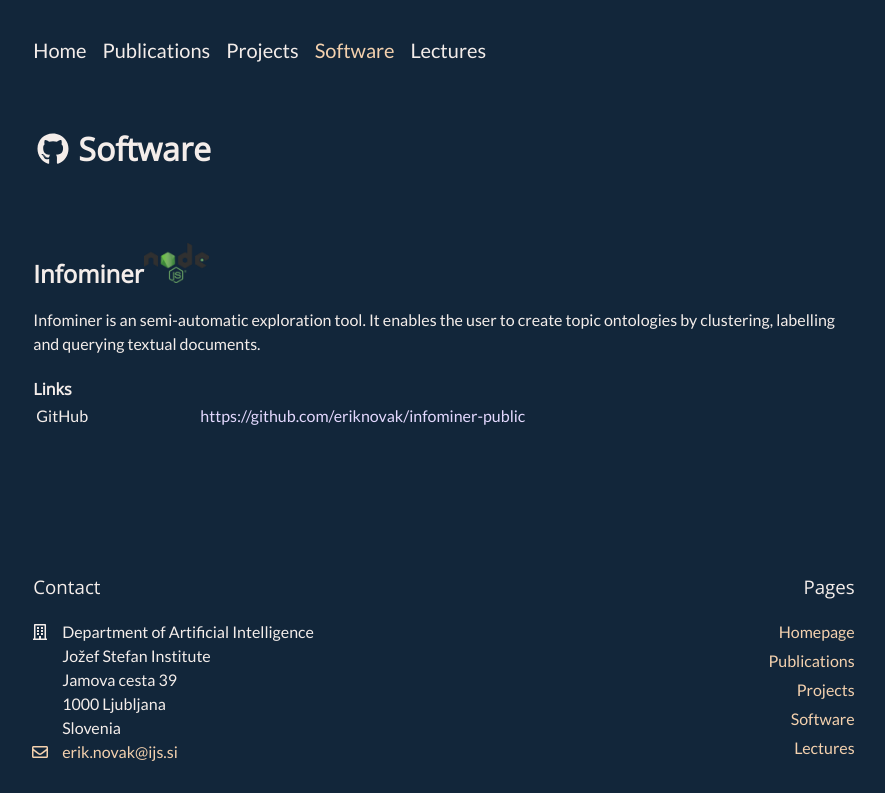
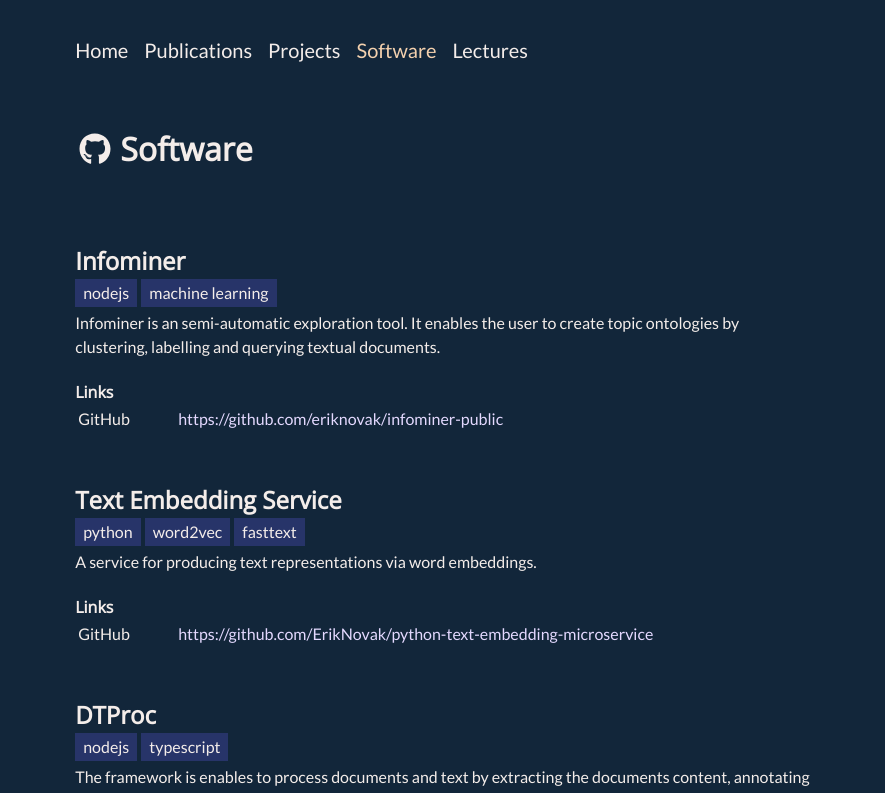
Before and after one commit to eriknovak/eriknovak.github.io, a Next.js app: page /software in a window 1280 px wide. Shown: the top 793 px of the page, without its empty margins (196-1081 px from the left). Built offline with nearby package versions, Linux system fonts and the light colour scheme.

Commit message:
Add additional pages

```diff
--- a/Interfaces.ts
+++ b/Interfaces.ts
@@ -21,7 +21,7 @@ export interface ProjectProps {
 
 export interface SoftwareProps {
   title: string;
-  labels: string[];
+  labels?: string[];
   description?: string[];
   links?: {
     label: string;
--- a/assets/label2image.js
+++ /dev/null
@@ -1,3 +0,0 @@
-module.exports = {
-  nodejs: "/imgs/nodejs.png",
-};
--- a/assets/software.js
+++ b/assets/software.js
@@ -1,7 +1,7 @@
 module.exports = [
   {
     title: "Infominer",
-    labels: ["nodejs"],
+    labels: ["nodejs", "machine learning"],
     description: [
       "Infominer is an semi-automatic exploration tool. It enables the user to create topic ontologies by clustering, labelling and querying textual documents.",
     ],
@@ -9,4 +9,30 @@ module.exports = [
       { label: "GitHub", url: "https://github.com/eriknovak/infominer-public" },
     ],
   },
+  {
+    title: "Text Embedding Service",
+    labels: ["python", "word2vec", "fasttext"],
+    description: [
+      "A service for producing text representations via word embeddings.",
+    ],
+    links: [
+      {
+        label: "GitHub",
+        url: "https://github.com/ErikNovak/python-text-embedding-microservice",
+      },
+    ],
+  },
+  {
+    title: "DTProc",
+    labels: ["nodejs", "typescript"],
+    description: [
+      "The framework is enables to process documents and text by extracting the documents content, annotating and translating the text, and validating the output.",
+      "The framework is developed in TypeScript, but can be easily used on NodeJS.",
+      "The service is based on the qtopology module, which is a distributed stream processing layer and is able to construct components for adding them to the tool.",
+    ],
+    links: [
+      { label: "GitHub", url: "https://github.com/ErikNovak/DTProc" },
+      { label: "QTopology", url: "https://github.com/qminer/qtopology" },
+    ],
+  },
 ];
--- a/components/Software.tsx
+++ b/components/Software.tsx
@@ -9,18 +9,17 @@ export default function Software(props: SoftwareProps) {
 
   return (
     <div className={styles.software}>
-      <h2 className={styles.title}>
-        {title}
-        {labels
-          ? labels.map((label, id) => (
-              <img
-                key={id}
-                className={styles.image}
-                src={label2image[label]}
-              ></img>
-            ))
-          : null}
-      </h2>
+      <h2 className={styles.title}>{title}</h2>
+
+      {labels ? (
+        <div className={styles.labels}>
+          {labels.map((label, id) => (
+            <div key={id} className={styles.label}>
+              {label}
+            </div>
+          ))}
+        </div>
+      ) : null}
 
       {description
         ? description.map((desc, id) => <p key={id}>{desc}</p>)
--- a/styles/default.scss
+++ b/styles/default.scss
@@ -25,12 +25,12 @@ body {
   .main {
     @apply mb-auto;
     @apply grid;
-    @apply sm:grid-cols-6 2xl:grid-cols-12;
+    @apply sm:grid-cols-6 xl:grid-cols-10 2xl:grid-cols-12;
     @apply gap-4;
     @apply p-5 pb-16;
     .content {
-      @apply sm:col-span-4;
-      @apply sm:col-start-2 2xl:col-start-5;
+      @apply sm:col-span-4 xl:col-span-6;
+      @apply sm:col-start-2 xl:col-start-3 2xl:col-start-4;
     }
   }
 }
--- a/styles/modules/Footer.module.scss
+++ b/styles/modules/Footer.module.scss
@@ -3,7 +3,7 @@
 
 .footer {
   @apply grid;
-  @apply grid-cols-1 sm:grid-cols-6 2xl:grid-cols-12;
+  @apply grid-cols-1 sm:grid-cols-6 xl:grid-cols-10 2xl:grid-cols-12;
   @apply gap-4;
   @apply p-5;
   color: $lightColor;
@@ -23,8 +23,8 @@
   }
 
   .grid {
-    @apply sm:col-span-4;
-    @apply sm:col-start-2 2xl:col-start-5;
+    @apply sm:col-span-4 xl:col-span-6;
+    @apply sm:col-start-2 xl:col-start-3 2xl:col-start-4;
 
     @apply flex;
     @apply flex-col sm:flex-row;
--- a/styles/modules/Header.module.scss
+++ b/styles/modules/Header.module.scss
@@ -2,13 +2,13 @@
 
 .navbar {
   @apply grid;
-  @apply sm:grid-cols-6 2xl:grid-cols-12;
+  @apply sm:grid-cols-6 xl:grid-cols-10 2xl:grid-cols-12;
   @apply gap-4;
   @apply p-5;
 
   .navigationPannel {
-    @apply sm:col-span-4;
-    @apply sm:col-start-2 2xl:col-start-5;
+    @apply sm:col-span-4 xl:col-span-6;
+    @apply sm:col-start-2 xl:col-start-3 2xl:col-start-4;
     @apply block;
     @apply text-xl;
     a {
--- a/styles/modules/Software.module.scss
+++ b/styles/modules/Software.module.scss
@@ -1,17 +1,26 @@
 @import "../colors.scss";
 
 .software {
-  display: inline-block;
+  @apply inline-block;
   @apply mt-7;
   @apply mb-0;
   .title {
     @apply font-semibold;
     @apply mb-0;
   }
-  .image {
-    @apply h-10;
+  .labels {
+    @apply flex;
+    @apply flex-row;
+    @apply flex-wrap;
+    .label {
+      background: $primaryColor;
+      padding: 2px 8px;
+      @apply mr-1;
+    }
   }
-
+  p:first-of-type {
+    @apply mt-1;
+  }
   .links {
     h1,
     h2,
@@ -24,7 +33,7 @@
     .table {
       @apply table-auto;
       .linkLabel {
-        @apply w-40;
+        @apply w-24;
       }
       .linkUrl {
         a {
```
Also changed, not shown: public/imgs/nodejs.png (deleted).
